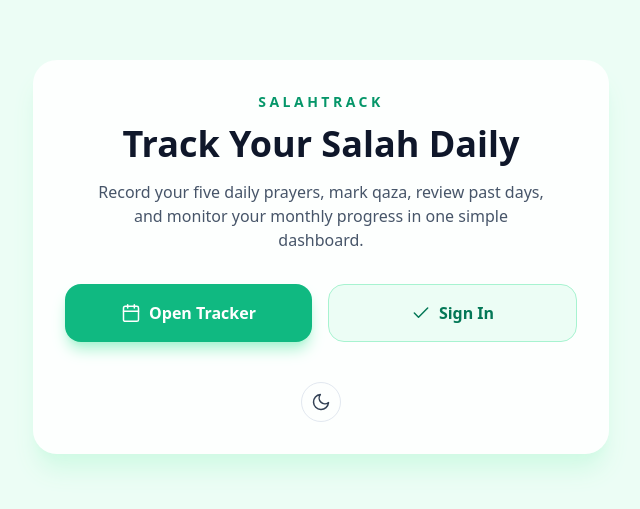
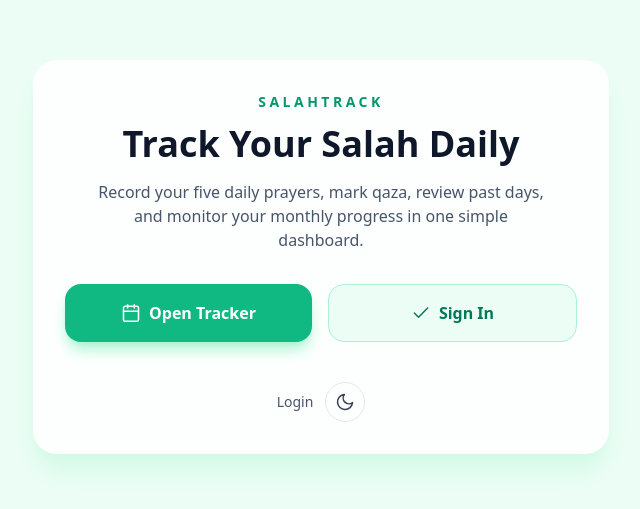
Before and after one commit to Danish-Kazmi/SalahTrack, a Next.js app: page / in a window 1280 px wide. Shown: the part 143-652 px from the top of the page, without its empty margins (319-959 px from the left). Built offline with nearby package versions, Linux system fonts and the light colour scheme; no server answers.

Commit message:
feat: replace AuthAwareProfileLink and AuthAwareSettingsLink with HeaderUser in HomePage

```diff
--- a/app/page.js
+++ b/app/page.js
@@ -1,8 +1,7 @@
 import Link from 'next/link';
 import AppIcon from '@/components/AppIcon';
-import AuthAwareProfileLink from '@/components/AuthAwareProfileLink';
-import AuthAwareSettingsLink from '@/components/AuthAwareSettingsLink';
 import AuthAwareSignInLink from '@/components/AuthAwareSignInLink';
+import HeaderUser from '@/components/HeaderUser';
 import ThemeToggle from '@/components/ThemeToggle';
 
 export default function HomePage() {
@@ -24,8 +23,7 @@ export default function HomePage() {
         </div>
 
         <div className="mt-8 flex flex-wrap items-center justify-center gap-3 text-sm sm:mt-10">
-          <AuthAwareProfileLink className="inline-flex items-center gap-2 text-slate-500 underline underline-offset-4 hover:text-emerald-600 dark:text-slate-300" />
-          <AuthAwareSettingsLink className="inline-flex items-center gap-2 text-slate-500 underline underline-offset-4 hover:text-emerald-600 dark:text-slate-300" />
+          <HeaderUser />
           <ThemeToggle />
         </div>
       </section>
```
